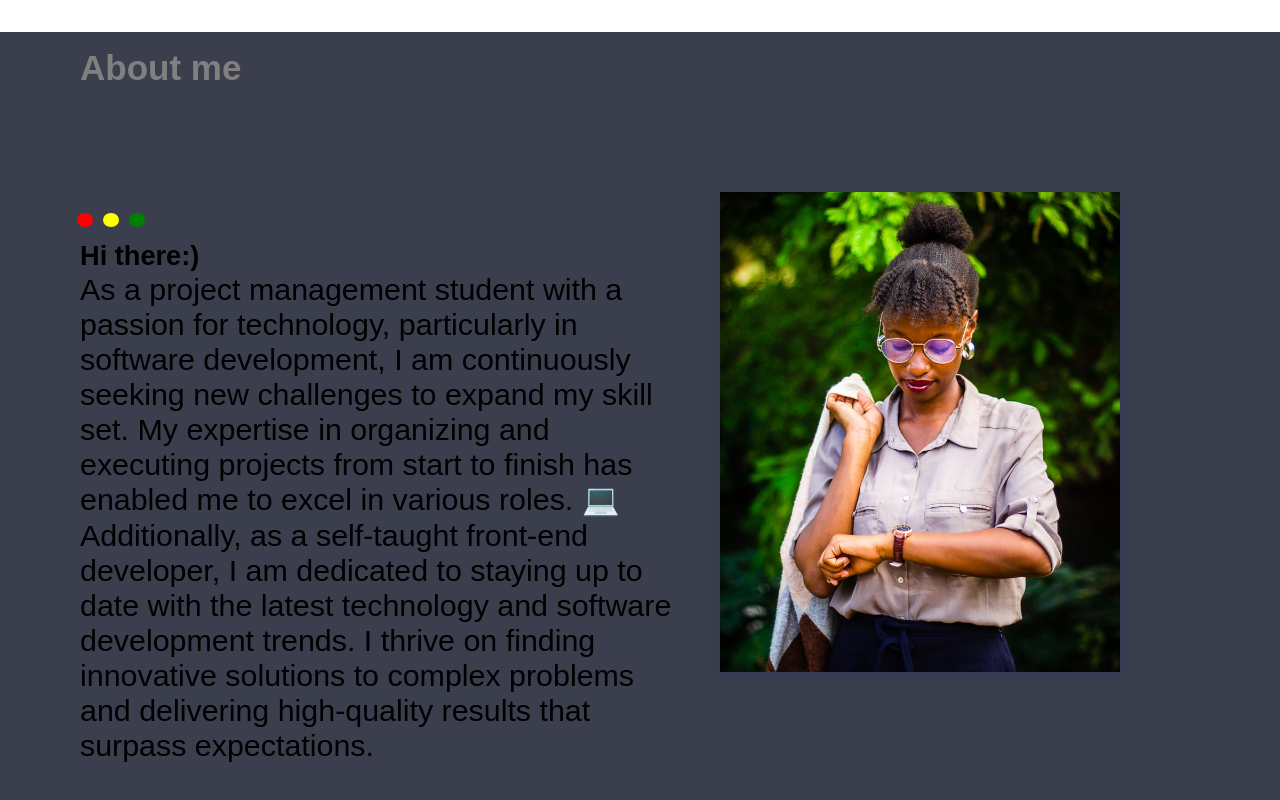
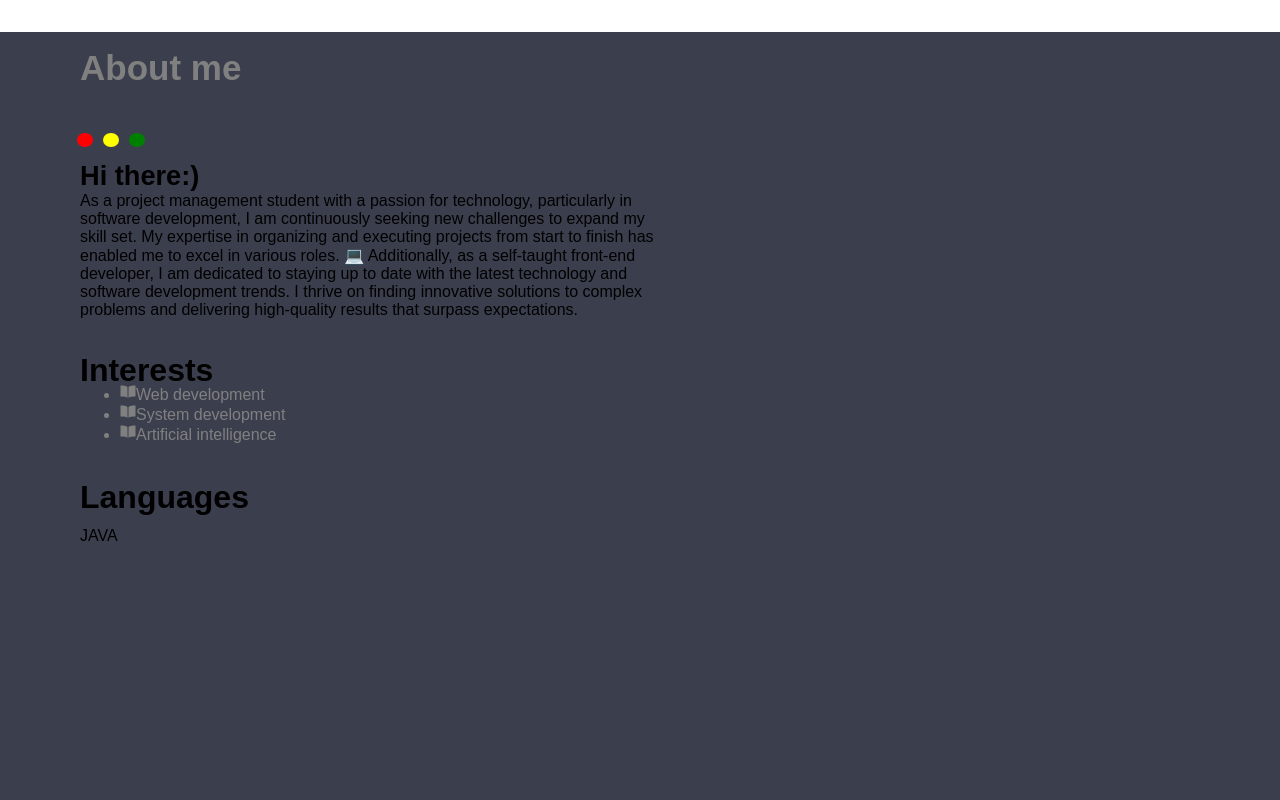
Before and after one commit to Mikee100/myportfolio, a React (Create React App) app: page /about in a window 1280 px wide. Shown: the part 640-1440 px from the top of the page. Built offline with nearby package versions, Linux system fonts and the light colour scheme.

Commit message:
worked on gui of the portfolio

```diff
--- a/public/index.html
+++ b/public/index.html
@@ -2,7 +2,7 @@
 <html lang="en">
   <head>
     <meta charset="utf-8" />
-    <link rel="icon" href="/images/IMG-20231013-WA0012.jpg"/>
+    <link rel="icon" href="/images/IMG_20230324_114136_046.jpg"/>
     <meta name="viewport" content="width=device-width, initial-scale=1" />
     <meta name="theme-color" content="#000000" />
     <meta
--- a/src/pages/About.js
+++ b/src/pages/About.js
@@ -1,4 +1,5 @@
 import "../pages/about.css";
+import { IoBookSharp } from "react-icons/io5";
 
 export default function About() {
   return (
@@ -6,14 +7,7 @@ export default function About() {
 
       <h1 className="about_hd"> About me</h1>
 
-      <div className="pic_holder">
-        <img
-          // eslint-disable-next-line
-          src="/images/IMG-20231013-WA0009.jpg"
-          className="mypic"
-          alt=""
-        />
-      </div>
+
 
       <div className="about_desc">
         <ul className="list_icons">
@@ -36,6 +30,19 @@ export default function About() {
             innovative solutions to complex problems and delivering high-quality
             results that surpass expectations.{" "}
           </p>
+          <h1 >  Interests</h1>
+          <ul className="interests_list" >
+          <li tyle={{ textDecoration: 'none'}} ><IoBookSharp />Web development</li>
+          <li tyle={{ textDecoration: 'none'}} ><IoBookSharp />System development</li>
+          <li tyle={{ textDecoration: 'none'}} ><IoBookSharp />Artificial intelligence</li>
+
+          </ul>
+          <div className="java_language" >
+          <h1>Languages</h1>
+          <p>JAVA</p>
+          <div className="java_div" ></div>
+
+</div>
         </div>
       </div>
     </div>
--- a/src/pages/Home.js
+++ b/src/pages/Home.js
@@ -42,7 +42,7 @@ export default function Home() {
 
       <img
         // eslint-disable-next-line
-        src="/images/IMG-20231013-WA0012.jpg"
+        src="/images/IMG_20230324_114136_046.jpg"
         className="pic_home"
         alt="Shalene"
       />
--- a/src/pages/about.css
+++ b/src/pages/about.css
@@ -103,12 +103,11 @@
     }
     .about_desc {
       position: absolute;
-      top: 10rem;
+      top: 5rem;
       left: 3rem;
       height: 30rem;
       width: 40rem;
       font-size: 16px;
-
       display: flex;
       justify-content: center;
       align-items: center;
@@ -127,7 +126,7 @@
       width: 37rem;
       top: 5rem;
       left: 2rem;
-      font-size: 1.9rem;
+      font-size: 1rem;
       position: absolute;
       font-family: 'Kanit', sans-serif;
     }
@@ -135,7 +134,7 @@
     .pic_holder {
       height: 30rem;
 
-      top: 10rem;
+      top: 5rem;
       left: 45rem;
       width: 25rem;
       position: absolute;
@@ -151,4 +150,27 @@
       position: absolute;
 
     }
+    .about_desc h1{
+      position: absolute;
+      top: 10rem;
+    }
+    .about_desc .interests_list{
+      position: absolute;
+      top:12rem;
+      text-decoration: none;
+
+    }
+    .java_language{
+      position: absolute;
+
+    }
+    .java_language p{
+      position: absolute;
+      top: 13rem;
+    }
+    .java_div{
+      position: absolute;
+      border-radius: 50%;
+    }
+
   }
```
Also changed, not shown: public/images/IMG_20230324_114136_046.jpg (added), public/images/IMG_2752.jpg (added).
